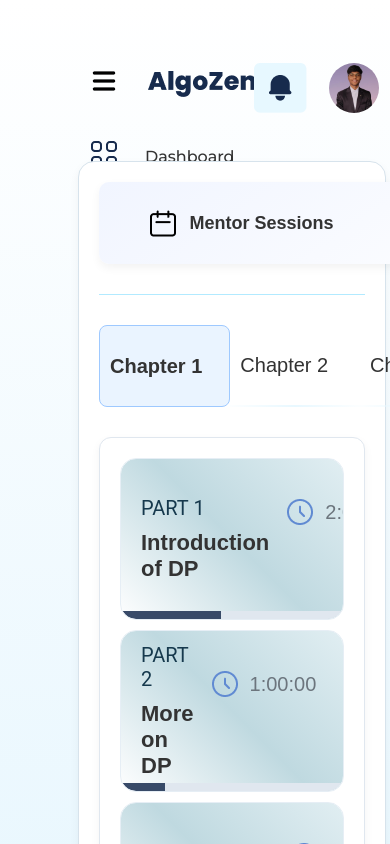
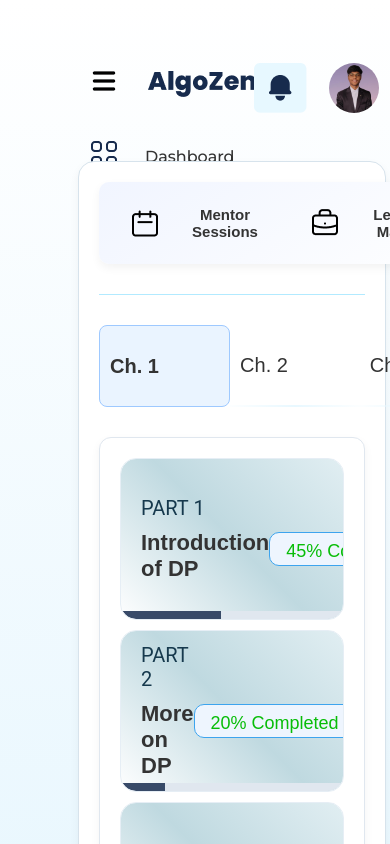
Before and after one commit to PRASHIKGITHUB/Az-Task, a React (Vite) app: page / in a window 390 px wide. Shown: the top 844 px of the page. Built offline with nearby package versions, Linux system fonts and the light colour scheme.

Commit message:
last commit for 6 November, going to sleep

```diff
--- a/src/components/HeroSection/Hero.css
+++ b/src/components/HeroSection/Hero.css
@@ -84,9 +84,7 @@
     border-image: linear-gradient(to right, rgba(232, 248, 255, 0.1), rgba(232, 248, 255, 1), rgba(232, 248, 255, 0.1)) 1;
 }
 @media screen and (max-width: 1600px) {
-    .side-panel button {
-        width: 700px;
-    }
+
     .side-panel{
         display: flex;
         flex-direction: row;
@@ -113,9 +111,14 @@
     font-weight: bold;
 }
 
+@media screen and (max-width: 1250px) {
+    .tab-button{
+        width: 100px;
+    }
+}
+
 /* Content Panel */
 .content-panel {
-    /* flex: 1; */
     display: flex;
     flex-direction: column;
     align-items: center;
@@ -130,8 +133,8 @@
     .content-panel {
         width: 100%;
     }
+}
 
-}
 
 .part {
     border: 1px solid #e6eef5;
@@ -233,6 +236,40 @@
     height: 82px;
     width: 563px;
 }
+@media screen and (max-width: 1600px) {
+    .up .left {
+        width: 500px;
+    }
+
+}
+@media screen and (max-width: 1000px) {
+    .up .left {
+        width: 400px;
+    }
+    .up .left button{
+        margin-right: 10px;
+    }
+    .up .right button{
+        width: 150px;
+
+    }
+    .up .right button p{
+        font-size: 15px;
+    }
+    .up .left button p{
+        font-size: 15px;
+    }
+}
+
+@media screen and (max-width: 1250px) {
+    .down .side-panel button  {
+        /* text-align: center; */
+        display: flex;
+        justify-self: center;
+        align-items: center;
+    }
+
+}
 
 .up .right {
     border: 1px solid #B2EAFF;
@@ -313,6 +350,12 @@
     flex-direction: column;
     justify-content: center;
 }
+@media screen and (max-width: 1000px) {
+    .wrapper-right {
+        width: 300px;
+    }
+
+}
 
 .wrapper-down {
     display: flex;
@@ -386,6 +429,13 @@
     width: 358px;
     height: 53px;
 }
+@media screen and (max-width: 1000px) {
+    .part-title {
+        width: 200px;
+    }
+
+
+}
 
 /* dropdown-content */
 .dropContents .icon-title {
--- a/src/components/HeroSection/Hero.jsx
+++ b/src/components/HeroSection/Hero.jsx
@@ -63,6 +63,30 @@
     const [openDropdowns, setOpenDropdowns] = useState({});
     const [activeButton, setActiveButton] = useState("");
     const [isSmallScreen, setIsSmallScreen] = useState(window.innerWidth <= 1600);
+    const [isNarrowScreen, setIsNarrowScreen] = useState(window.innerWidth <= 1000);
+    const [isSmall, setIsSmall] = useState(window.innerWidth <= 1250);
+
+    useEffect(() => {
+        const handleResize = () => {
+            setIsSmall(window.innerWidth <= 1250);
+        };
+
+        window.addEventListener('resize', handleResize);
+        return () => {
+            window.removeEventListener('resize', handleResize);
+        };
+    }, []);
+    useEffect(() => {
+        const handleResize = () => {
+            setIsNarrowScreen(window.innerWidth <= 1000);
+        };
+
+        window.addEventListener('resize', handleResize);
+
+        return () => {
+            window.removeEventListener('resize', handleResize);
+        };
+    }, []);
 
     useEffect(() => {
         const handleResize = () => {
@@ -131,6 +155,7 @@
                 </div>
             </div>
 
+            {/* efjwfsadlkfjasdfjasdfskdjfasdjf;asjdf;lasdjfl; */}
             <div className="down">
                 <div className="side-panel">
                     {[1, 2, 3, 4, 5].map((chapter) => (
@@ -139,7 +164,10 @@
                             className={`tab-button ${activeChapter === chapter ? 'active' : ''}`}
                             onClick={() => switchChapter(chapter)}
                         >
-                            <p style={{ fontSize: '20px' }}>Chapter {chapter}</p>
+                            <p style={{ fontSize: '20px' }}>
+                                {isSmall ? `Ch. ${chapter}` : `Chapter ${chapter}`}
+                                {/* Chapter {chapter} */}
+                            </p>
 
                             {/* Conditionally render time display only if screen is > 1300px */}
                             {!isSmallScreen && activeChapter === chapter && (
@@ -166,9 +194,9 @@
                                     <p className='second' >{part.title} </p>
                                 </div>
                                 <div className="wrapper-right">
-
+                                    {/* Conditionally render part-icons only if screen width is greater than 1000px */}
+                                    {!isNarrowScreen && (
                                         <div style={{ width: '421px', height: '36px' }} className="part-icons">
-
                                             <span>
                                                 <img src={clockIcon} alt="" />
                                                 <p>{part.time}</p>
@@ -181,12 +209,15 @@
                                                 <img src={resource} alt="" />
                                                 <p>{part.materialcnt}</p>
                                             </span>
-                                        <span>
                                             <span className="dropdown-indicator">
-                                                <img style={{ height: '16px', width: '29px' }} src={openDropdowns[activeChapter]?.[index] ? upArrow : downArrow} alt="toggle icon" />
-                                            </span>
+                                                <img
+                                                    style={{ height: '16px', width: '29px' }}
+                                                    src={openDropdowns[activeChapter]?.[index] ? upArrow : downArrow}
+                                                    alt="toggle icon"
+                                                />
                                             </span>
                                         </div>
+                                    )}
 
                                     <div className="wrapper-down">
                                         <p>{part.completion}% Completed</p>
```
Lines whose indentation alone changed are shown as unchanged.
